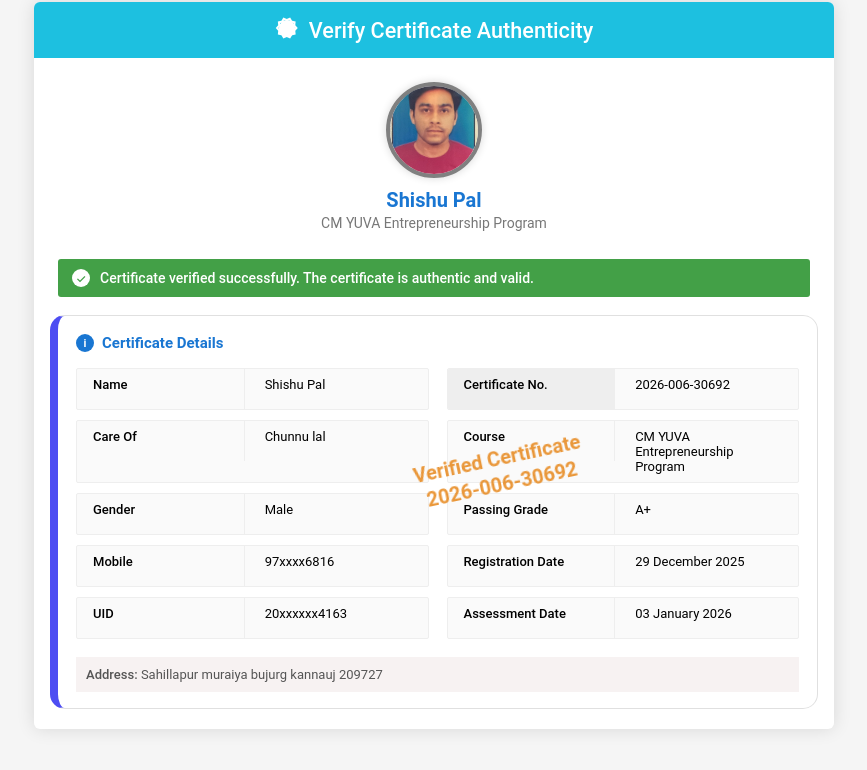
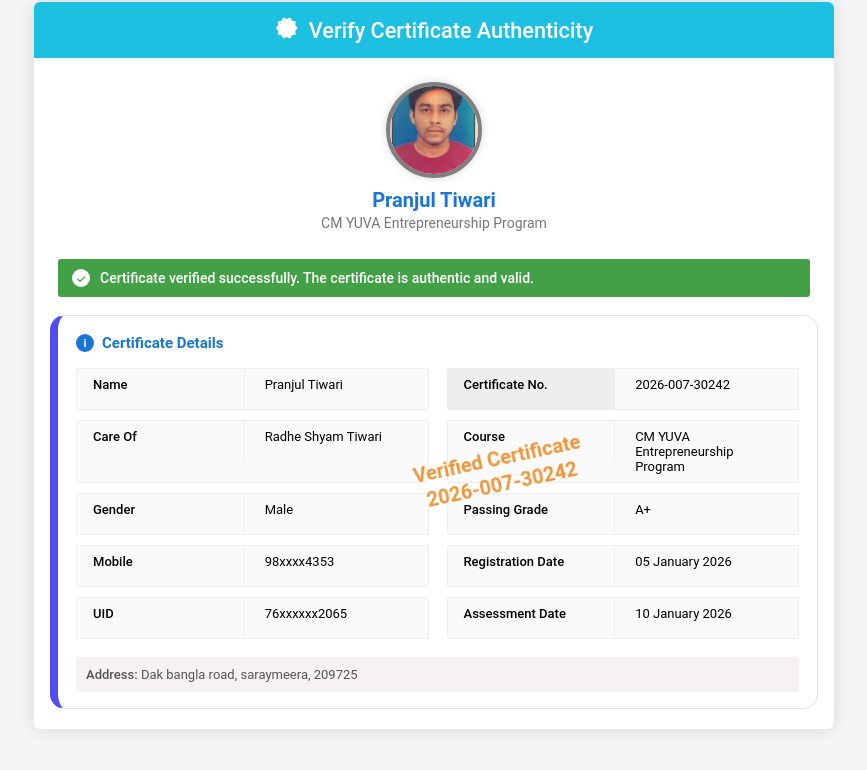
Before and after one commit to udyami-upicon-in/Shishu-Pal-, a plain HTML site: page index.html in a window 1280 px wide. Shown: the part 114-884 px from the top of the page, without its empty margins (206-1073 px from the left). Drawn offline with nearby package versions, Linux system fonts and the light colour scheme.

Commit message:
first commit

```diff
--- a/index.html
+++ b/index.html
@@ -402,7 +402,7 @@
           <!-- replace profile.jpg with your image file if needed -->
           <img src="profile.jpeg" alt="Profile" />
         </div>
-        <div class="profile-name"> Shishu Pal  </div>
+        <div class="profile-name">  Pranjul Tiwari </div>
         <div class="profile-course">CM YUVA Entrepreneurship Program</div>
       </div>
 
@@ -421,16 +421,16 @@
           <!-- Left column -->
           <div class="detail-row">
             <div class="detail-label" > Name </div>
-            <div class="detail-value"> Shishu Pal  </div>
+            <div class="detail-value"> Pranjul Tiwari  </div>
           </div>
           <div class="detail-row">
             <div class="detail-label" style="background-color: #eeeeee;">Certificate No.</div>
-            <div class="detail-value">2026-006-30692</div>
+            <div class="detail-value">2026-007-30242</div>
           </div>
 
           <div class="detail-row">
             <div class="detail-label">Care Of</div>
-            <div class="detail-value"> Chunnu lal </div>
+            <div class="detail-value"> Radhe Shyam Tiwari</div>
           </div>
           <div class="detail-row">
             <div class="detail-label">Course</div>
@@ -448,33 +448,33 @@
 
           <div class="detail-row">
             <div class="detail-label">Mobile</div>
-            <div class="detail-value">97xxxx6816</div>
+            <div class="detail-value">98xxxx4353</div>
           </div>
           <div class="detail-row">
             <div class="detail-label">Registration Date</div>
-            <div class="detail-value">29 December 2025</div>
+            <div class="detail-value">05 January 2026</div>
           </div>
 
           <div class="detail-row">
             <div class="detail-label">UID</div>
-            <div class="detail-value">20xxxxxx4163</div>
+            <div class="detail-value">76xxxxxx2065</div>
           </div>
           <div class="detail-row">
             <div class="detail-label">Assessment Date</div>
-            <div class="detail-value">03 January 2026</div>
+            <div class="detail-value">10 January 2026</div>
           </div>
         </div>
 
         <div class="address" style=" padding: 10px; background-color: #f4eeeeba;">
           <span>Address:</span>
-        Sahillapur muraiya bujurg kannauj 209727
+        Dak bangla road, saraymeera, 209725
         </div>
       </div>
     </div>
 
     <div class="watermark" style="bottom: 30%; top: 70%;">
       Verified Certificate<br />
-    2026-006-30692
+    2026-007-30242
     </div>
   </div>
 
```
